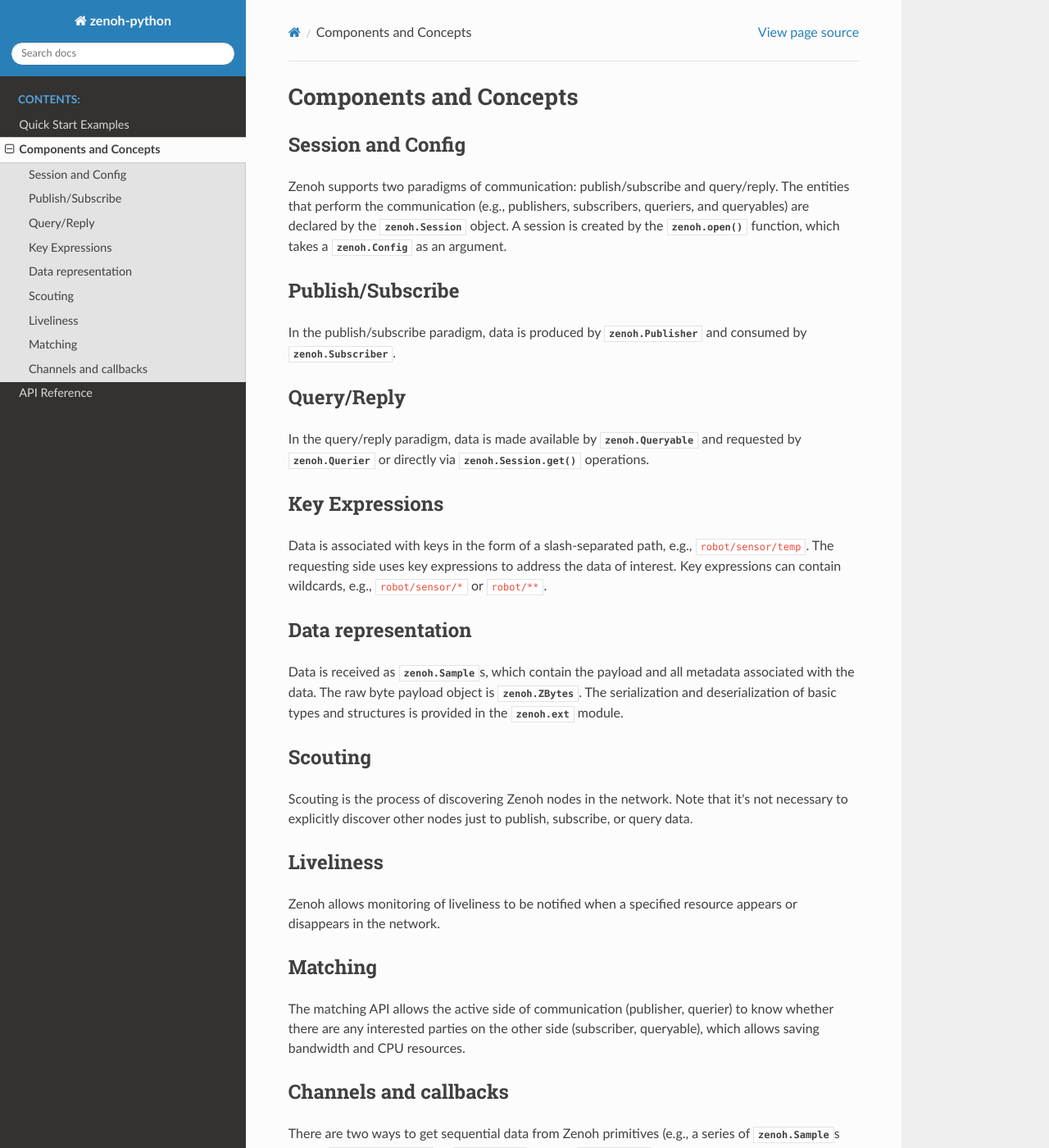
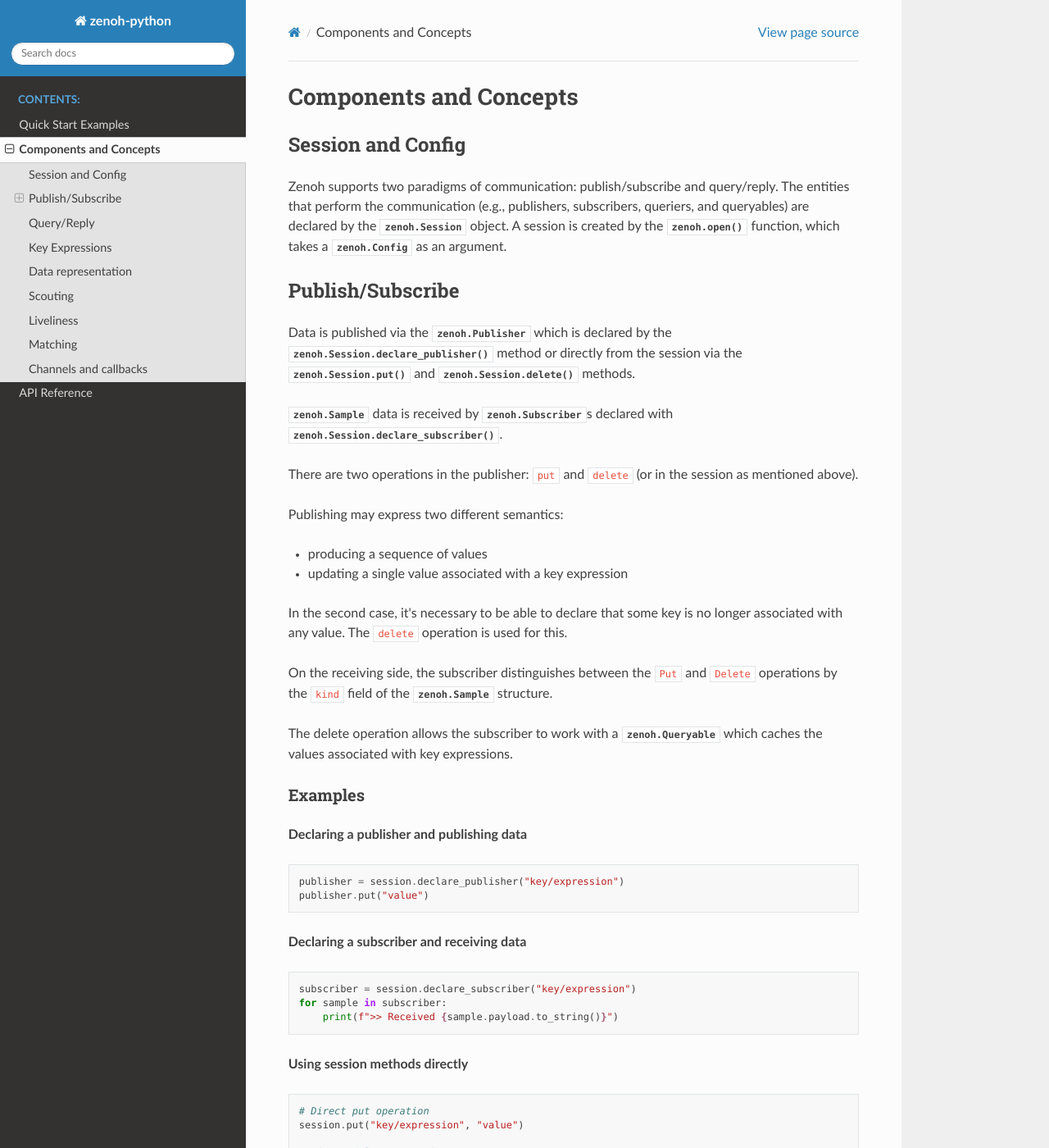
Before and after one commit to eclipse-zenoh/zenoh-python, a Sphinx documentation site: the page built from docs/concepts.rst, in a window 1280 px wide and 1400 px high. Shown: the whole window at 82% size. Built offline with Sphinx 7.4.7 and the Read the Docs theme 3.1.0, drawn with Linux system fonts in a browser that asks for light colours; some of the changed text lies outside the part shown.

Commit message:
pubsub section updated

```diff
--- a/docs/concepts.rst
+++ b/docs/concepts.rst
@@ -26,7 +26,50 @@ takes a :class:`zenoh.Config` as an argument.
 Publish/Subscribe
 -----------------
 
-In the publish/subscribe paradigm, data is produced by :class:`zenoh.Publisher` and consumed by :class:`zenoh.Subscriber`.
+Data is published via the :class:`zenoh.Publisher` which is declared by the :meth:`zenoh.Session.declare_publisher` method or directly from the session via the :meth:`zenoh.Session.put` and :meth:`zenoh.Session.delete` methods.
+
+:class:`zenoh.Sample` data is received by :class:`zenoh.Subscriber`\s declared with :meth:`zenoh.Session.declare_subscriber`.
+
+There are two operations in the publisher: ``put`` and ``delete`` (or in the session as mentioned above).
+
+Publishing may express two different semantics:
+
+• producing a sequence of values
+• updating a single value associated with a key expression
+
+In the second case, it's necessary to be able to declare that some key is no longer associated with any value. The ``delete`` operation is used for this.
+
+On the receiving side, the subscriber distinguishes between the ``Put`` and ``Delete`` operations by the ``kind`` field of the :class:`zenoh.Sample` structure.
+
+The delete operation allows the subscriber to work with a :class:`zenoh.Queryable` which caches the values associated with key expressions.
+
+Examples
+^^^^^^^^
+
+**Declaring a publisher and publishing data**
+
+.. code-block:: python
+
+    publisher = session.declare_publisher("key/expression")
+    publisher.put("value")
+
+**Declaring a subscriber and receiving data**
+
+.. code-block:: python
+
+    subscriber = session.declare_subscriber("key/expression")
+    for sample in subscriber:
+        print(f">> Received {sample.payload.to_string()}")
+
+**Using session methods directly**
+
+.. code-block:: python
+
+    # Direct put operation
+    session.put("key/expression", "value")
+
+    # Direct delete operation
+    session.delete("key/expression")
 
 Query/Reply
 -----------
```
Also changed, not shown: 1 other file.
